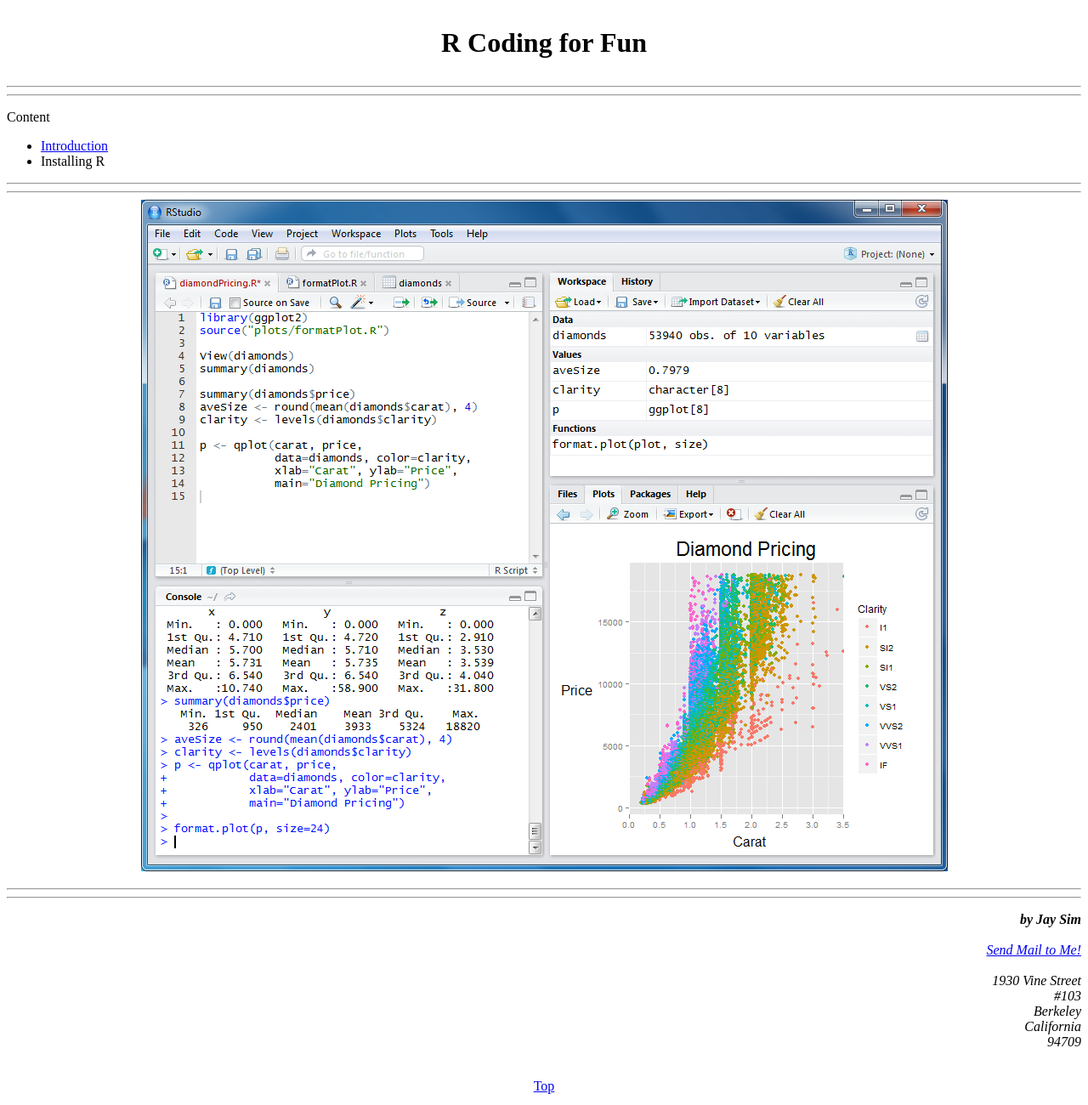
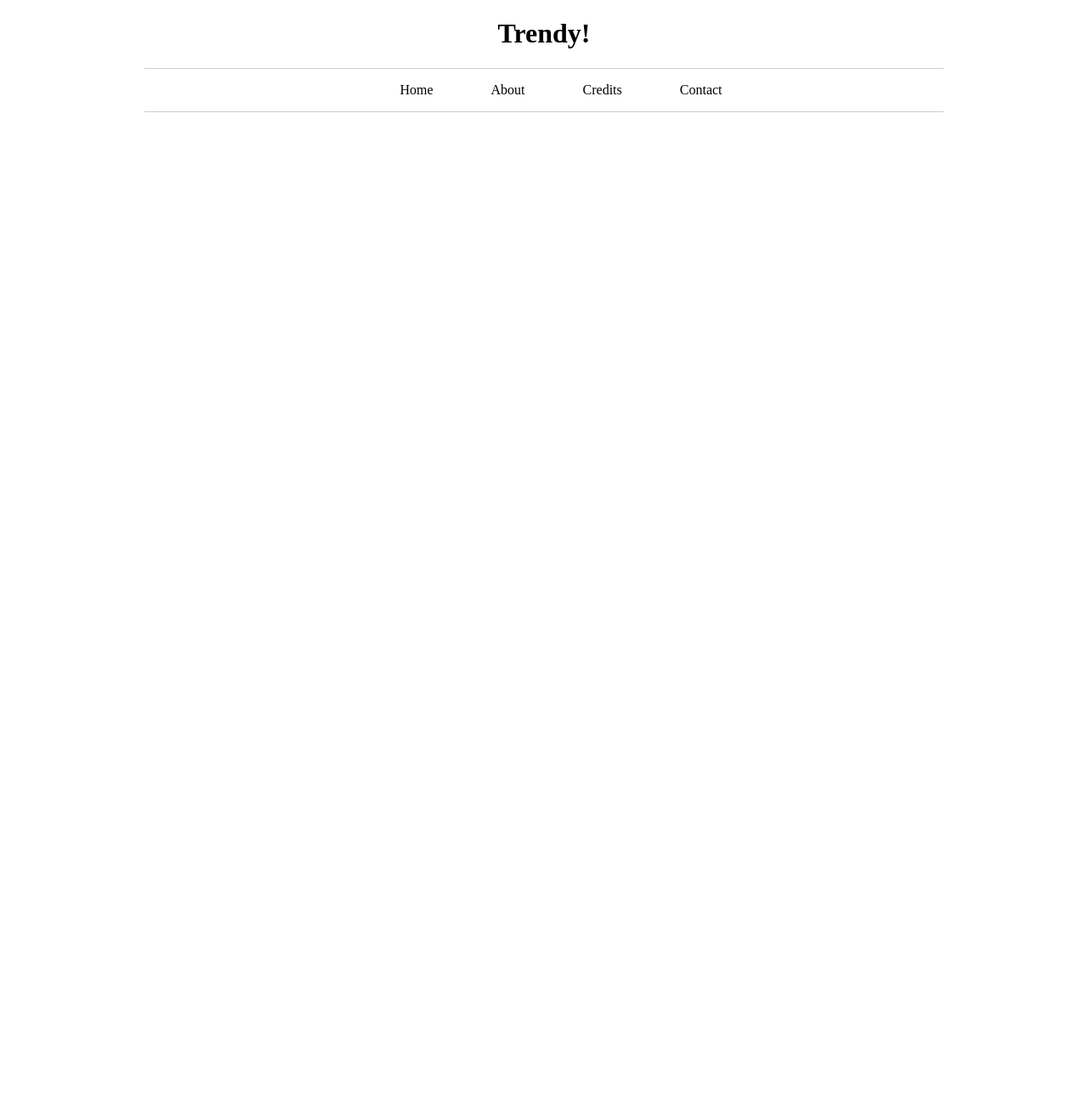
Before and after one commit to kevybear/simjay.github.io, a plain HTML site: page index.html in a window 1280 px wide. Shown: the whole page at 85% size. After the commit the page ends 800 px from the top, so only its background shows below. Drawn offline with Linux system fonts and the light colour scheme.

Commit message:
initiating

```diff
--- /dev/null
+++ b/index.css
@@ -0,0 +1,30 @@
+
+body{
+	text-align:center;
+	width:940px;
+	margin-left: auto;
+	margin-right: auto;
+}
+
+h1{
+	text-align: center;
+}
+
+.navigation{
+    border:1px solid #ccc;
+    border-width:1px 0;
+    list-style:none;
+    margin:0;
+    padding:0;
+    text-align:center;
+}
+
+.navigation li{
+	display:inline;
+	margin:2em;
+}
+
+.navigation a{
+    display:inline-block;
+    padding:10px;
+}
--- a/index.html
+++ b/index.html
@@ -1,35 +1,24 @@
 <!DOCTYPE html>
 <html>
 	<head>
-		<title>R Coding</title>
+		<meta http-equiv="Content-Type" content="text/html;charset=utf-8" >
+		<title>Trendy</title>
+		<link rel="stylesheet" href="index.css">
 	</head>
 	<body>
-		<h1 id="top"><p align="center">R Coding for Fun</p></h1>
-		<hr />
-		<hr />
-		<p>
-		Content<br />
+		<h1 id="top">Trendy!</h1>
+
+
+
+		<div class="navigation">
 		<ul>
-			<li><a href="Introduction/Introduction.html">Introduction</a></li>
-			<li>Installing R</li>
+			<li>Home</li>
+			<li>About</li>
+			<li>Credits</li>
+			<li>Contact</li>
 		</ul>
-		<hr/>
-		<hr/>
-		<div align="center">
-		<img src="images/RStudioImage.png" alt="RStudio Screen Shot" title="The useful tool, R Studio"/>
-		</div>
-		</p>
-		<hr/>
-		<hr/>
-		<address>
-			<p align="right">
-				<b>by Jay Sim</b><br/><br/>
-				<a href="mailto:simjay@berkeley.edu">
-					Send Mail to Me!
-				</a><br/><br/>
-				1930 Vine Street <br/>#103<br/> Berkeley<br/> California<br/> 94709<br /><br />
-			</p>
-		</address>
-		<a href="#top"><p align="center">Top </p> </a> <br />
+		<div>
+
+
 	</body>
 </html>
```
Also changed, not shown: Introduction/Introduction.html (deleted, +0 -7 lines), images/RStudioImage.png (deleted).
